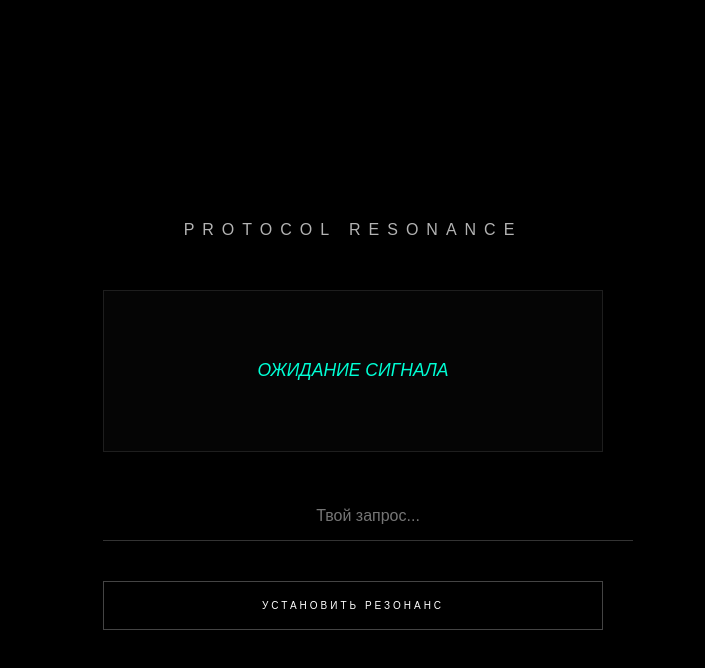
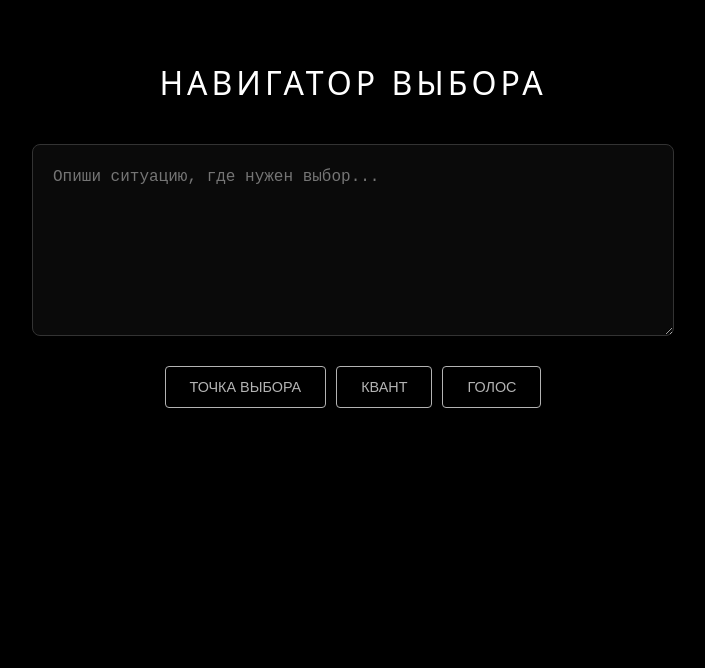
Before and after one commit to artemapplecloud-coder/protocol-resonance, a Next.js app: page / in a window 1280 px wide. Shown: the top 668 px of the page, without its empty margins (287-992 px from the left). Built offline with nearby package versions, Linux system fonts and the light colour scheme.

Commit message:
Update page.tsx

```diff
--- a/app/page.tsx
+++ b/app/page.tsx
@@ -1,61 +1,135 @@
 'use client';
-import React, { useState, useEffect } from 'react';
+import { useState } from 'react';
 
-export default function ResonanceMirror() {
-  const [input, setInput] = useState('');
-  const [response, setResponse] = useState('');
+export default function NavigatorPage() {
+  const [text, setText] = useState('');
+  const [answer, setAnswer] = useState('');
   const [loading, setLoading] = useState(false);
-  const [mounted, setMounted] = useState(false);
+  const [activeMode, setActiveMode] = useState('');
 
-  useEffect(() => { setMounted(true); }, []);
-
-  const syncResonance = async () => {
-    if (!input || loading) return;
+  const askUniverse = async (mode: string) => {
+    if (!text) return;
     setLoading(true);
-    setResponse('');
+    setActiveMode(mode);
+    setAnswer('');
 
     try {
-      // Используем полный путь для Safari
-      const origin = window.location.origin;
-      const res = await fetch(`${origin}/api/resonance`, {
+      const response = await fetch('/api/resonance', {
         method: 'POST',
-        headers: {
-          'Content-Type': 'application/json',
-          'Accept': 'application/json'
-        },
-        body: JSON.stringify({ message: input }),
+        headers: { 'Content-Type': 'application/json' },
+        body: JSON.stringify({ situation: text, mode }),
       });
-
-      if (!res.ok) throw new Error(`Status: ${res.status}`);
-
-      const data = await res.json();
-      setResponse(data.text || "Резонанс установлен.");
-    } catch (e: any) {
-      // Если это Safari, выведем более понятную ошибку
-      setResponse(`Ошибка канала: ${e.message === 'The string did not match the expected pattern' ? 'Safari Blocked Fetch' : e.message}`);
+      const data = await response.json();
+      setAnswer(data.answer);
+    } catch (error) {
+      setAnswer('Обрыв связи. Попробуй снова войти в Резонанс.');
     } finally {
       setLoading(false);
     }
   };
 
-  if (!mounted) return null;
+  return (
+    <div style={{
+      backgroundColor: '#000',
+      color: '#fff',
+      minHeight: '100vh',
+      padding: '40px 20px',
+      fontFamily: 'system-ui, sans-serif',
+      display: 'flex',
+      flexDirection: 'column',
+      alignItems: 'center'
+    }}>
+      <h1 style={{ fontWeight: '200', letterSpacing: '4px', textTransform: 'uppercase', marginBottom: '40px' }}>
+        Навигатор Выбора
+      </h1>
 
-  return (
-    <main style={{ backgroundColor: 'black', color: 'white', minHeight: '100vh', display: 'flex', flexDirection: 'column', alignItems: 'center', justifyContent: 'center', fontFamily: 'sans-serif', padding: '20px', textAlign: 'center' }}>
-      <div style={{ maxWidth: '500px', width: '100%', display: 'flex', flexDirection: 'column', gap: '40px' }}>
-        <h1 style={{ fontSize: '1rem', fontWeight: '200', letterSpacing: '0.5em', textTransform: 'uppercase', opacity: 0.7 }}>Protocol Resonance</h1>
-        <div style={{ minHeight: '120px', display: 'flex', alignItems: 'center', justifyContent: 'center', padding: '20px', border: '1px solid rgba(255,255,255,0.1)', background: 'rgba(255,255,255,0.02)' }}>
-          <p style={{ fontSize: '1.1rem', fontStyle: 'italic', color: '#00ffd5' }}>{response || (loading ? 'СИНХРОНИЗАЦИЯ...' : 'ОЖИДАНИЕ СИГНАЛА')}</p>
-        </div>
-        <input
-          type="text" value={input} onChange={(e) => setInput(e.target.value)}
-          placeholder="Твой запрос..."
-          style={{ width: '100%', background: 'transparent', border: 'none', borderBottom: '1px solid #333', color: 'white', padding: '15px', textAlign: 'center', outline: 'none', fontSize: '16px' }}
-        />
-        <button onClick={syncResonance} disabled={loading} style={{ padding: '18px', background: 'transparent', border: '1px solid #444', color: 'white', textTransform: 'uppercase', fontSize: '10px', letterSpacing: '0.3em', opacity: loading ? 0.5 : 1 }}>
-          {loading ? 'СВЯЗЬ...' : 'УСТАНОВИТЬ РЕЗОНАНС'}
+      <textarea
+        value={text}
+        onChange={(e) => setText(e.target.value)}
+        placeholder="Опиши ситуацию, где нужен выбор..."
+        style={{
+          width: '100%',
+          maxWidth: '600px',
+          minHeight: '150px',
+          backgroundColor: '#0a0a0a',
+          border: '1px solid #333',
+          borderRadius: '8px',
+          color: '#fff',
+          padding: '20px',
+          fontSize: '1rem',
+          lineHeight: '1.5',
+          outline: 'none',
+          marginBottom: '30px'
+        }}
+      />
+
+      <div style={{ display: 'flex', gap: '10px', flexWrap: 'wrap', justifyContent: 'center' }}>
+        <button
+          onClick={() => askUniverse('point')}
+          disabled={loading}
+          style={buttonStyle(activeMode === 'point')}
+        >
+          Точка Выбора
+        </button>
+        <button
+          onClick={() => askUniverse('quantum')}
+          disabled={loading}
+          style={buttonStyle(activeMode === 'quantum')}
+        >
+          Квант
+        </button>
+        <button
+          onClick={() => askUniverse('voice')}
+          disabled={loading}
+          style={buttonStyle(activeMode === 'voice')}
+        >
+          Голос
         </button>
       </div>
-    </main>
+
+      {loading && (
+        <div style={{ marginTop: '40px', color: '#666', fontStyle: 'italic' }}>
+          Считывание линий вероятности...
+        </div>
+      )}
+
+      {answer && (
+        <div style={{
+          marginTop: '50px',
+          maxWidth: '600px',
+          lineHeight: '1.8',
+          fontSize: '1.1rem',
+          color: '#ddd',
+          padding: '30px',
+          borderTop: '1px solid #222',
+          whiteSpace: 'pre-wrap'
+        }}>
+          {answer}
+          <div style={{ marginTop: '30px', textAlign: 'center' }}>
+            <button
+              onClick={() => { setText(''); setAnswer(''); setActiveMode(''); }}
+              style={{ background: 'none', border: '1px solid #444', color: '#666', padding: '8px 16px', cursor: 'pointer', borderRadius: '4px' }}
+            >
+              Очистить путь
+            </button>
+          </div>
+        </div>
+      )}
+    </div>
   );
 }
+
+function buttonStyle(isActive: boolean) {
+  return {
+    padding: '12px 24px',
+    backgroundColor: isActive ? '#fff' : 'transparent',
+    color: isActive ? '#000' : '#fff',
+    border: '1px solid #fff',
+    borderRadius: '4px',
+    cursor: 'pointer',
+    fontSize: '0.9rem',
+    textTransform: 'uppercase' as const,
+    transition: 'all 0.3s ease',
+    opacity: isActive ? 1 : 0.7
+  };
+}
```
